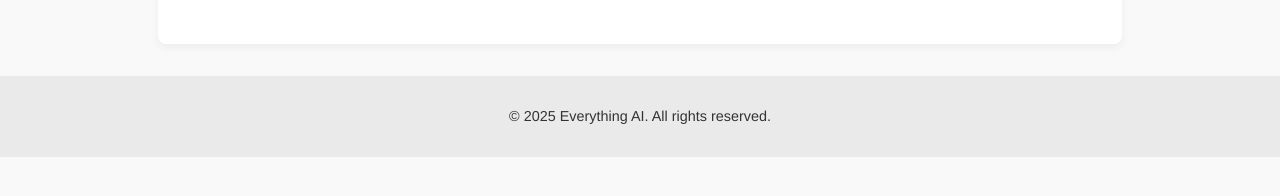
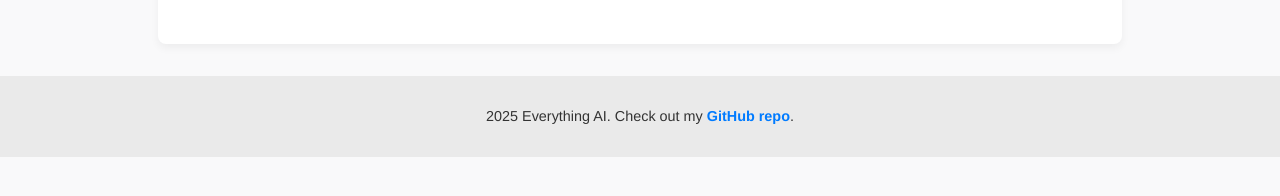
Before and after one commit to ai-paradox/ai-paradox.github.io, a Jekyll site: the page built from index.md, in a window 1280 px wide. Shown: the part 619-815 px from the top of the page. Built offline with Jekyll 4.4.1, drawn with Linux system fonts in a browser that asks for light colours.

Commit message:
Update default.html

```diff
--- a/_layouts/default.html
+++ b/_layouts/default.html
@@ -14,8 +14,8 @@
     <main>
         {{ content }}
     </main>
-    <footer>
-        <p>&copy; {{ "now" | date: "%Y" }} {{ site.title }}. All rights reserved.</p>
-    </footer>
+<footer>
+    <p>{{ "now" | date: "%Y" }} {{ site.title }}. Check out my <a href="https://github.com/ai-paradox/ai-paradox.github.io" target="_blank">GitHub repo</a>.</p>
+</footer>
 </body>
 </html>
```
